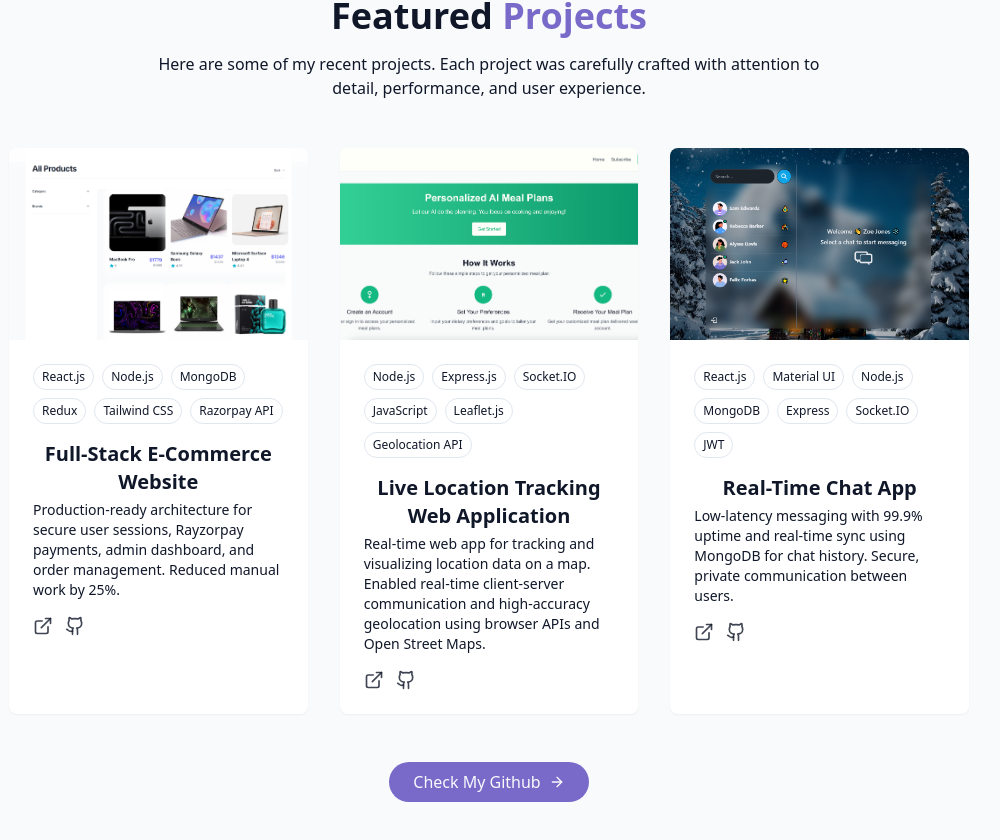
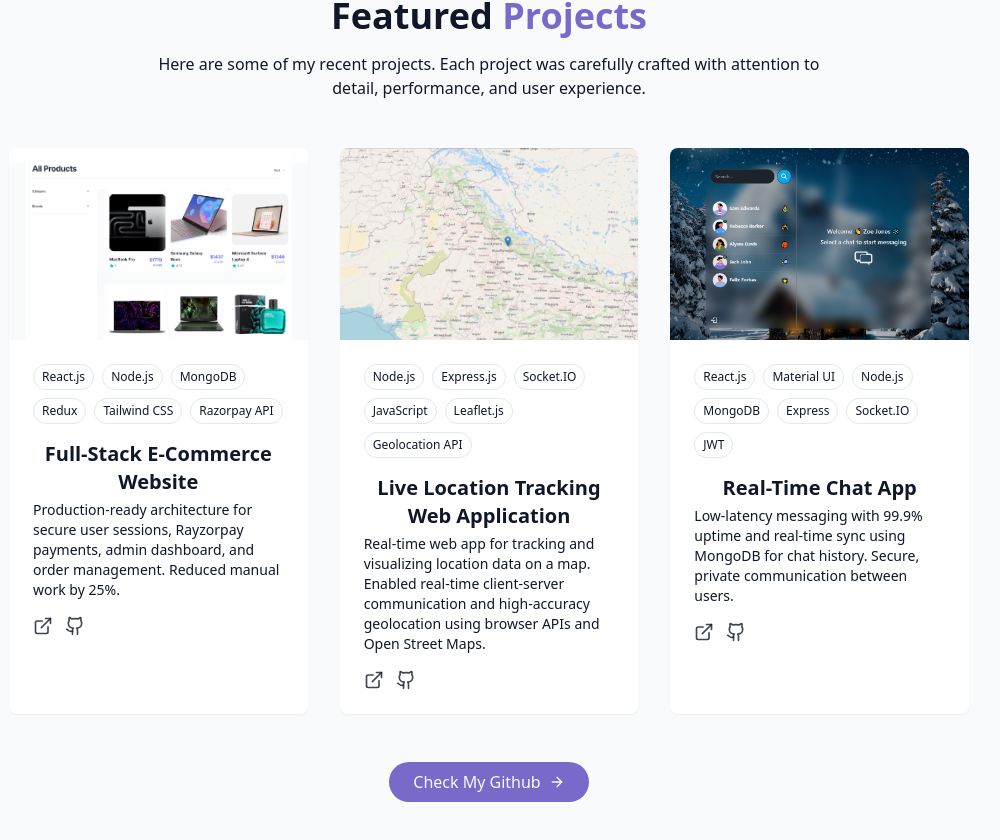
Before and after one commit to abhishek-ab7/Portfolio, a React (Vite) app: page / in a window 1280 px wide. Shown: the part 3342-4182 px from the top of the page, without its empty margins (151-1151 px from the left). Built offline with nearby package versions, Linux system fonts and the light colour scheme.

Commit message:
project link update

```diff
--- a/src/components/ProjectsSection.jsx
+++ b/src/components/ProjectsSection.jsx
@@ -16,10 +16,10 @@ const projects = [
     title: "Live Location Tracking Web Application",
     description:
       "Real-time web app for tracking and visualizing location data on a map. Enabled real-time client-server communication and high-accuracy geolocation using browser APIs and Open Street Maps.",
-    image: "/projects/project2.png",
+    image: "/projects/project_2.png",
     tags: ["Node.js", "Express.js", "Socket.IO", "JavaScript", "Leaflet.js", "Geolocation API"],
-    demoUrl: "#",
-    githubUrl: "#",
+    demoUrl: "https://live-location-tracking-rj87.onrender.com/",
+    githubUrl: "https://github.com/abhishek-ab7/Live-Location-tracking",
   },
   {
     id: 3,
```
